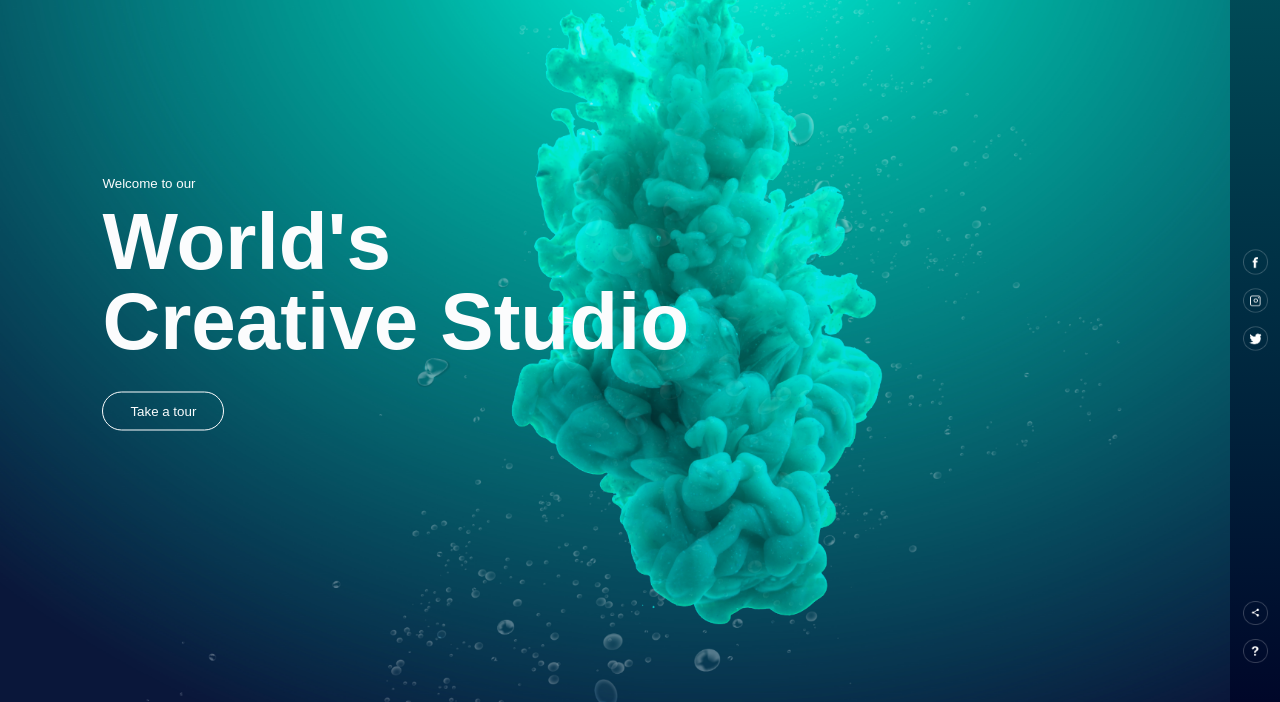
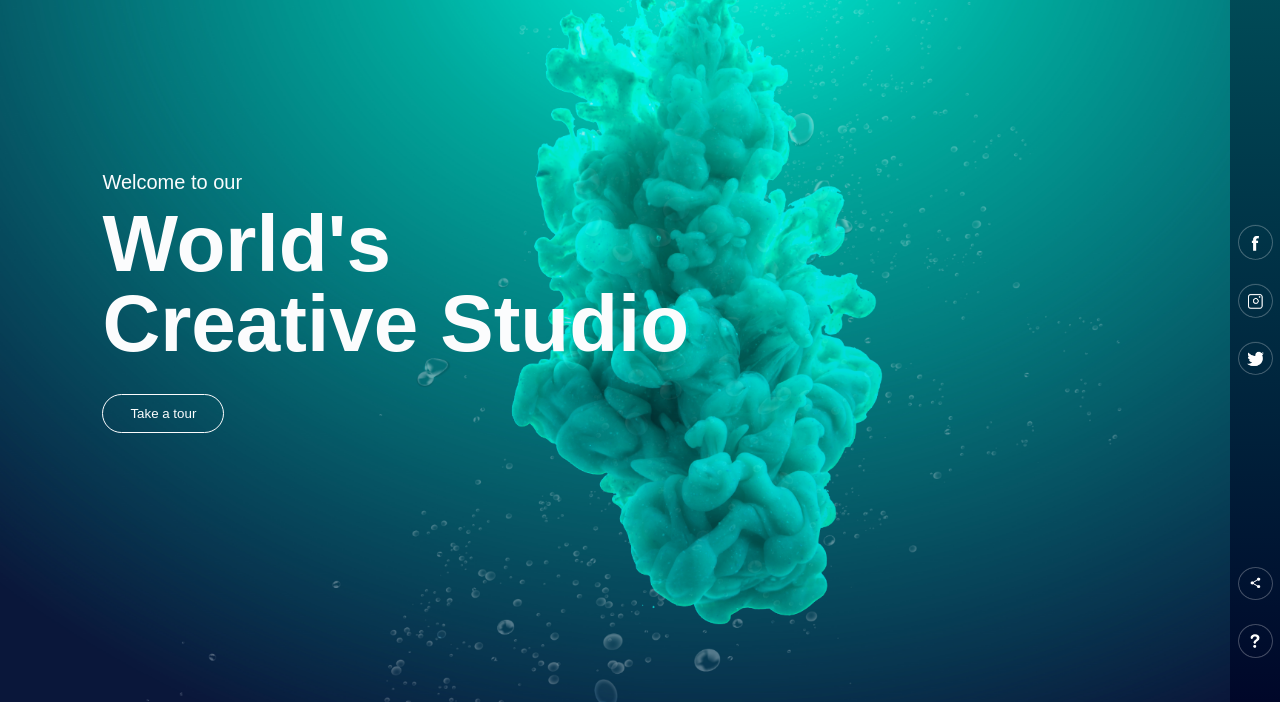
Before and after one commit to GitHubProgetos/site-htmlcss-moderno, a plain HTML site: page index.html in a window 1280 px wide. Shown: the part 98-800 px from the top of the page. Drawn offline with Linux system fonts and the light colour scheme.

Commit message:
Atualização

```diff
--- a/index.html
+++ b/index.html
@@ -15,7 +15,7 @@
             <button type="button">Sing Up</button>
         </div>
         <div class="content">
-            <small>Welcome to our</small>
+            <small class="welcome">Welcome to our</small>
             <h1>World's<br> Creative Studio</h1>
             <button type="button">Take a tour</button>
         </div>
--- a/style.css
+++ b/style.css
@@ -52,6 +52,10 @@ h1 {
     line-height: 80px;
 }
 
+.welcome {
+    font-size: 20px;
+}
+
 .side-bar {
     width: 50px;
     height: 100vh;
@@ -69,8 +73,8 @@ h1 {
 }
 
 .social-links img, .usefull-links img {
-    width: 25px;
-    margin: 5px auto;
+    width: 35px;
+    margin: 10px auto;
     cursor: pointer;
 }
 
```
